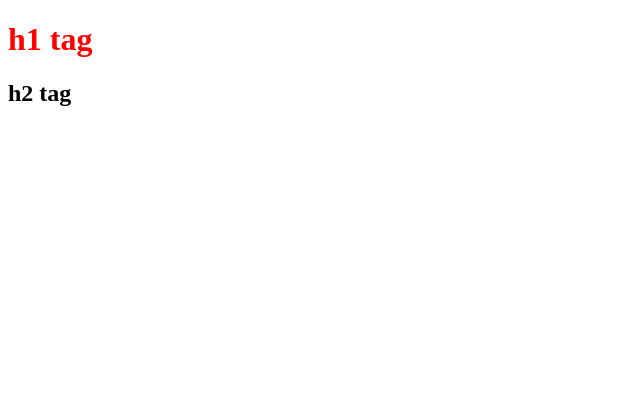
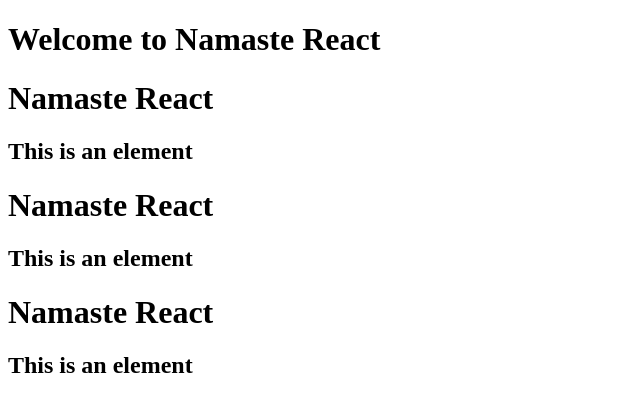
Before and after one commit to asjith/MunchKart, a React (Vite) app: page / in a window 1280 px wide. Shown: the top 412 px of the page, without its empty margins (0-640 px from the left). Built offline with nearby package versions, Linux system fonts and the light colour scheme.

Commit message:
episode 3

```diff
--- a/App.js
+++ b/App.js
@@ -1,11 +1,41 @@
 import React from "react";
 import ReactDOM from "react-dom/client";
-const heading1 = React.createElement("h1", { id: "heading1" }, "h1 tag");
-const heading2 = React.createElement("h2", {}, "h2 tag");
-const divChild = React.createElement("div", { id: "child" }, [heading1, heading2]);
-const divParent = React.createElement("div", { id: "parent" }, divChild);
 
+const element = <h2>This is an element</h2>;
 
+const TitleComponent = () => {
+    return (
+        <div>
+            <h1>Namaste React</h1>
+            {element}
+        </div>
+
+    );
+};
+
+const HeaderComponent = () => {
+    return (
+        <div>
+            <h1>Welcome to Namaste React</h1>
+            <TitleComponent />
+            <TitleComponent></TitleComponent>
+            {TitleComponent()}
+        </div>
+    );
+};
+/*
+the HeaderComponent written is an arrow function. The same can be written also as:
+const HeaderComponent = function () {
+    return (
+        <div>
+            <TitleComponent />
+            <h1>Welcome to Namaste React</h1>
+        </div>
+    );
+};
+
+*/
 
 const root = ReactDOM.createRoot(document.getElementById("root"));
-root.render(divParent);
+//root.render(jsxElement);
+root.render(<HeaderComponent/>);
--- a/index.html
+++ b/index.html
@@ -8,7 +8,9 @@
     <title>Namaste React</title>
   </head>
   <body>
-    <div id="root"></div>
+    <div id="root">
+      <h1>Not rendered</h1>
+    </div>
 
     <script type="module" src="./App.js"></script>
   </body>
--- a/package.json
+++ b/package.json
@@ -3,6 +3,8 @@
   "version": "1.0.0",
   "description": "Learning React",
   "scripts": {
+    "start": "parcel index.html",
+    "build": "parcel build index.html",
     "test": "jest"
   },
   "repository": {
```
